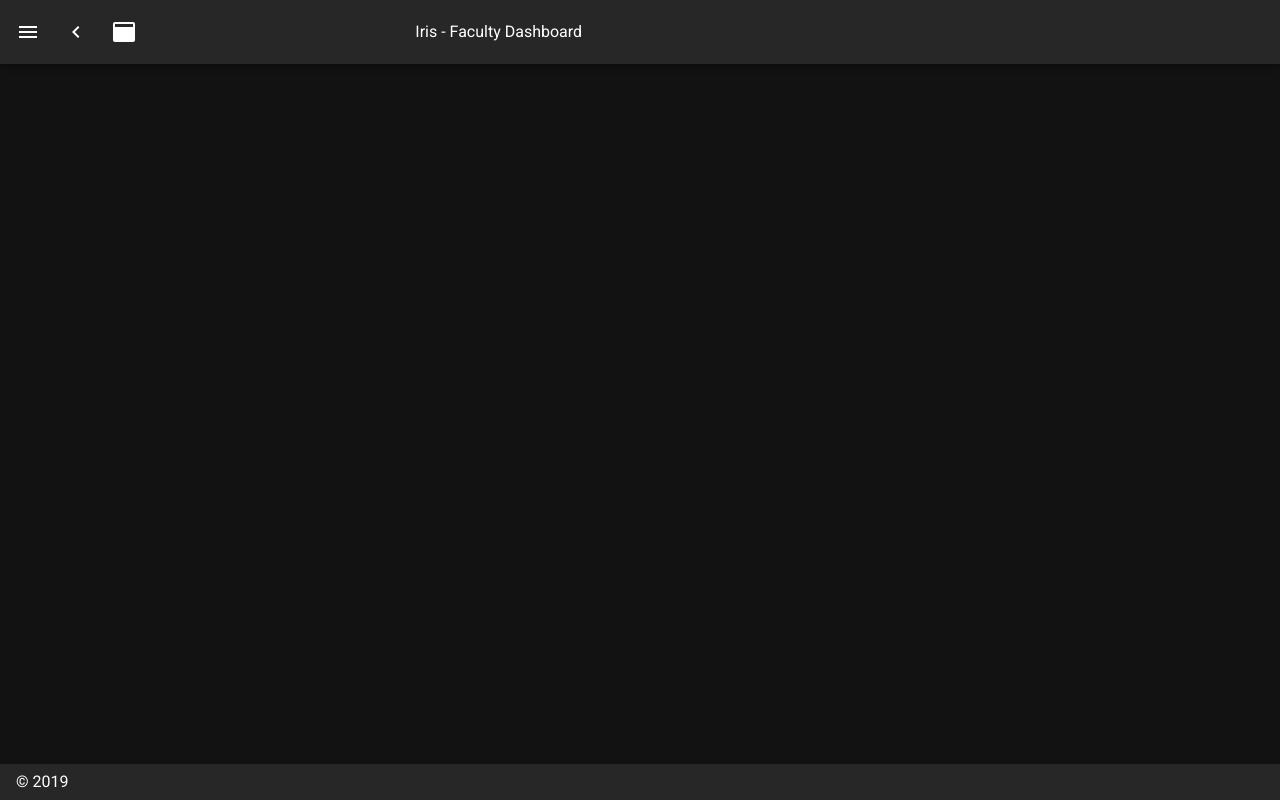
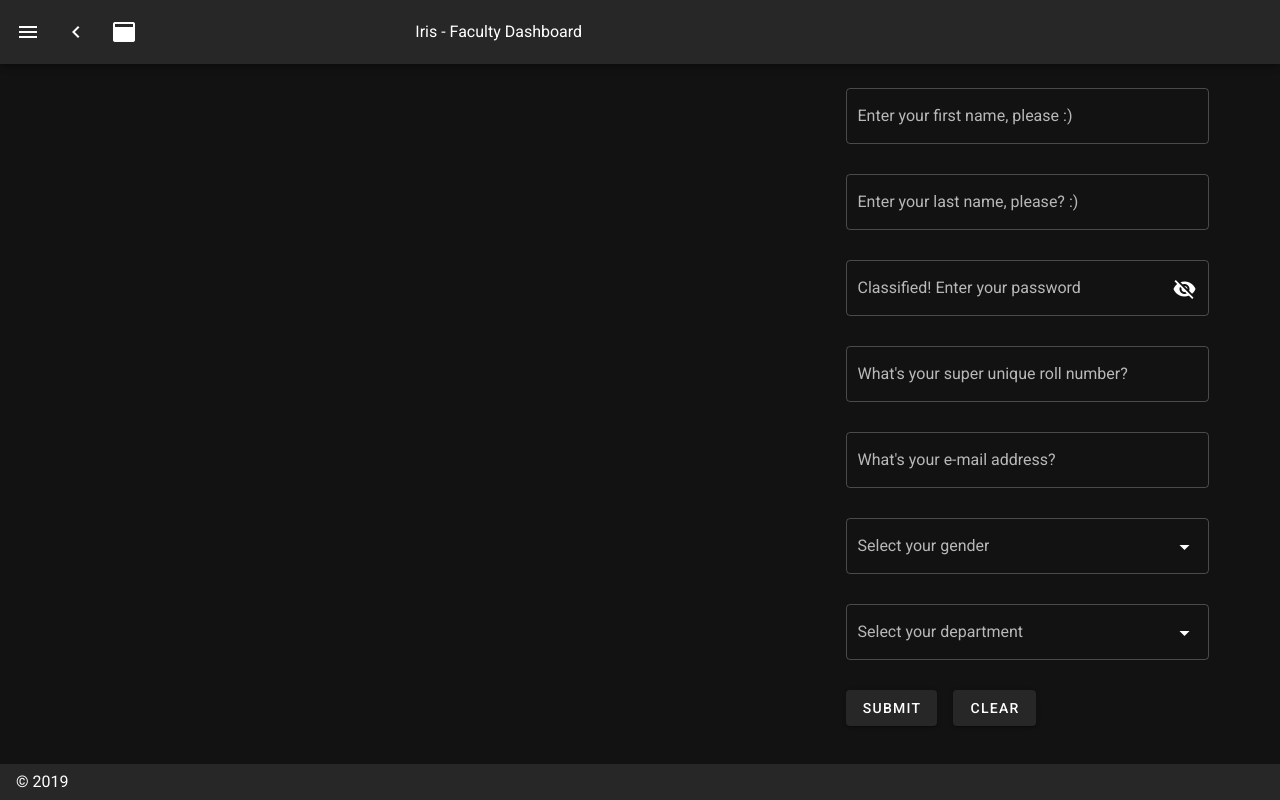
Before and after one commit to srishilesh/iris-temp, a Nuxt app: page /login in a window 1280 px wide. Built offline with nearby package versions, Linux system fonts and the light colour scheme.

Commit message:
Complete Login page

```diff
--- a/package.json
+++ b/package.json
@@ -11,9 +11,10 @@
     "generate": "nuxt generate"
   },
   "dependencies": {
+    "@nuxtjs/axios": "^5.3.6",
+    "@nuxtjs/pwa": "^3.0.0-0",
     "nuxt": "^2.0.0",
-    "@nuxtjs/axios": "^5.3.6",
-    "@nuxtjs/pwa": "^3.0.0-0"
+    "vuelidate": "^0.7.4"
   },
   "devDependencies": {
     "@nuxtjs/vuetify": "^1.0.0"
--- a/pages/login.vue
+++ b/pages/login.vue
@@ -1,3 +1,206 @@
 <template>
+        <v-container>
+            <v-row>
+                <v-col>
 
+                </v-col>
+                <v-col cols="12" md="4">
+                    <form>
+                        <v-text-field
+                        v-model="firstName"
+                        :error-messages="firstNameErrors"
+                        label="Enter your first name, please :)"
+                        required
+                        outlined
+                        @input="$v.firstName.$touch()"
+                        @blur="$v.firstName.$touch()"
+                        ></v-text-field>
+
+                        <v-text-field
+                        v-model="lastName"
+                        :error-messages="lastNameErrors"
+                        label="Enter your last name, please? :)"
+                        required
+                        outlined
+                        @input="$v.lastName.$touch()"
+                        @blur="$v.lastName.$touch()"
+                        ></v-text-field>
+
+                        <v-text-field
+                        v-model="password"
+                        :error-messages="passwordErrors"
+                        :append-icon="show ? 'mdi-eye' : 'mdi-eye-off'"
+                        @click:append="show =! show"
+                        :type="show ? 'text' : 'password'"
+                        label="Classified! Enter your password"
+                        required
+                        outlined
+                        @input="$v.password.$touch()"
+                        @blur="$v.password.$touch()"
+                        ></v-text-field>
+
+                        <v-text-field
+                        v-model="rollNumber"
+                        :error-messages="rollnoErrors"
+                        label="What's your super unique roll number?"
+                        required
+                        outlined
+                        @input="$v.rollNumber.$touch()"
+                        @blur="$v.rollNumber.$touch()"
+                        ></v-text-field>
+
+                        <v-text-field
+                        v-model="email"
+                        :error-messages="emailErrors"
+                        label="What's your e-mail address?"
+                        required
+                        outlined
+                        @input="$v.email.$touch()"
+                        @blur="$v.email.$touch()"
+                        ></v-text-field>
+
+                        <v-select
+                        v-model="gender"
+                        :items="genders"
+                        :error-messages="genderErrors"
+                        label="Select your gender"
+                        required
+                        outlined
+                        @change="$v.gender.$touch()"
+                        @blur="$v.gender.$touch()"
+                        ></v-select>
+
+                        <v-select
+                        v-model="branch"
+                        :items="branches"
+                        :error-messages="branchErrors"
+                        label="Select your department"
+                        required
+                        outlined
+                        @change="$v.branch.$touch()"
+                        @blur="$v.branch.$touch()"
+                        ></v-select>
+
+                        <v-btn class="mr-4" @click="submit">Submit</v-btn>
+                        <v-btn @click="clear">Clear</v-btn>
+                    </form>
+                </v-col>
+            </v-row>
+        </v-container>
 </template>
+<script>
+    import { validationMixin } from 'vuelidate';
+    import { required, minLength, maxLength, email } from 'vuelidate/lib/validators'
+
+    export default {
+
+        mixins: [validationMixin],
+
+        validations: {
+            firstName: { required, maxLength: maxLength(16), minLength: minLength(4) },
+            lastName: { required, maxLength: maxLength(16) },
+            password: { required, maxLength: maxLength(20), minLength: minLength(8) },
+            rollNumber: { required },
+            email: { required, email },
+            gender: { required },
+            branch: { required }
+        },
+
+        data() {
+            return {
+                firstName: '',
+                lastName: '',
+                password: '',
+                show: false,
+                rollNumber: '',
+                email: '',
+                gender: null,
+                branch: null,
+                branches: [
+                    'CSE',
+                    'EEE',
+                    'EIE',
+                    'ECE',
+                ],
+                genders: [
+                    'Male',
+                    'Female',
+                    'Other',
+                ],
+            }
+        },
+
+        computed: {
+            passwordErrors() {
+                const errors = []
+                if(!this.$v.password.$dirty) return errors
+                !this.$v.password.required && errors.push('Password is required!')
+                !this.$v.password.minLength && errors.push('Must be at least 8 characters')
+                !this.$v.password.maxLength && errors.push('Must be at most 20 characters')
+            },
+
+            branchErrors() {
+                const errors = []
+                if(!this.$v.branch.$dirty) return errors
+                !this.$v.branch.required && errors.push('Please select your branch!')
+                return errors
+            },
+
+            genderErrors() {
+                const errors = []
+                if(!this.$v.gender.$dirty) return errors
+                !this.$v.gender.required && errors.push('Don\'t forget to select your gender :)')
+                return errors
+            },
+
+            firstNameErrors() {
+                const errors = []
+                if(!this.$v.firstName.$dirty) return errors
+                !this.$v.firstName.minLength && errors.push('Must be at least 4 characters!')
+                !this.$v.firstName.maxLength && errors.push('Must be at most 16 characters!')
+                !this.$v.firstName.required && errors.push('First Name is required!')
+                return errors
+            },
+
+            lastNameErrors() {
+                const errors = []
+                if(!this.$v.lastName.$dirty) return errors
+                !this.$v.lastName.maxLength && errors.push('Must be at most 16 characters!')
+                !this.$v.lastName.required && errors.push('Last Name is required!')
+                return errors
+            },
+
+            rollnoErrors() {
+                const errors = []
+                if(!this.$v.rollNumber.$dirty) return errors
+                !this.$v.rollNumber
+            },
+
+            emailErrors() {
+                const errors = []
+                if(!this.$v.email.$dirty) return errors
+                !this.$v.email.email && errors.push('Must be a valid e-mail!')
+                !this.$v.email.required && errors.push('E-mail is required!')
+                return errors
+            }
+        },
+
+        methods: {
+            submit() {
+                this.$v.$touch()
+            },
+
+            clear() {
+                this.$v.$reset()
+                this.firstName = ''
+                this.lastName = ''
+                this.password = ''
+                this.rollNumber = ''
+                this.email = ''
+                this.gender = null
+                this.branch = null
+                this.show = false
+            }
+        }
+    }
+</script>
```
Also changed, not shown: 1 other file (tests, documents, lock files or other folders).
